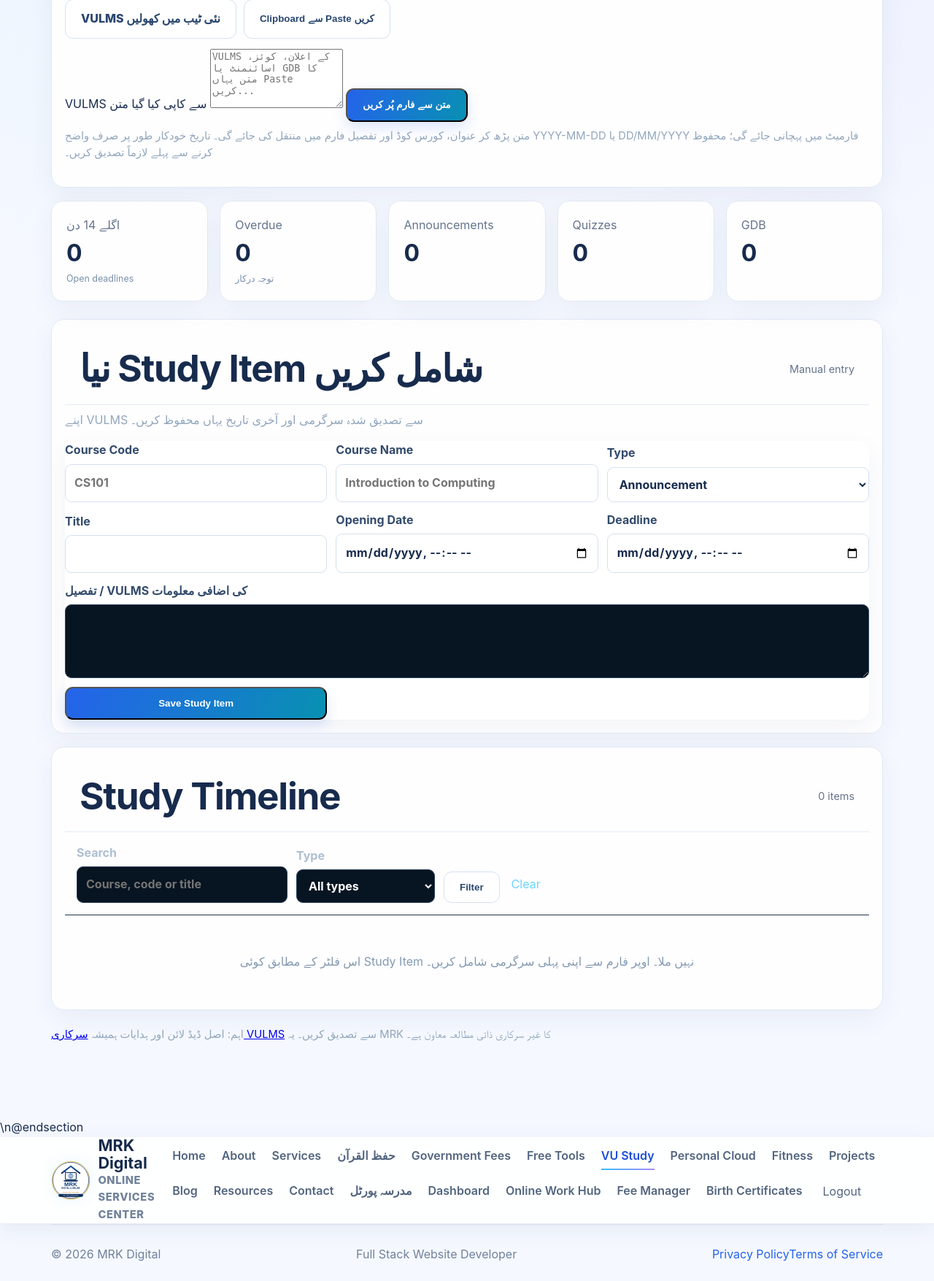
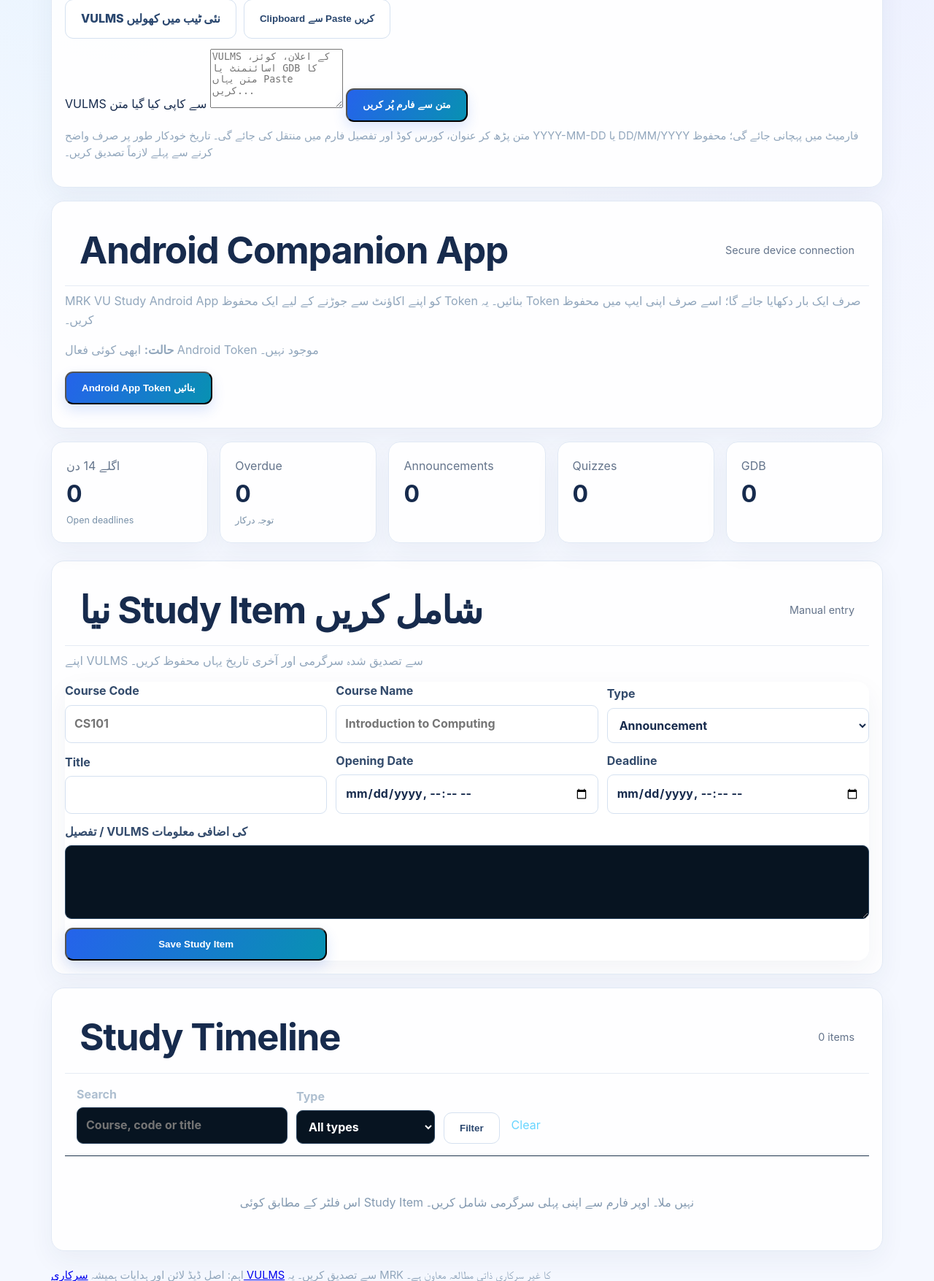
Before and after one commit to Meelad5815/MRK-Laravel-Portal, a Laravel app: page /vu-study in a window 1280 px wide. Shown: the part 870-2625 px from the top of the page at 73% size. Before the commit the page ends 2598 px from the top, so only its background shows below. Run offline with Laravel 12, Linux system fonts and the light colour scheme; the visitor is signed in with stand-in values (Sample User, id 1); data that the repository does not hold is empty; style sheets or scripts are compiled from the project's sources.

Commit message:
Add secure Android companion token setup to VU dashboard

```diff
--- a/resources/views/vu-study/index.blade.php
+++ b/resources/views/vu-study/index.blade.php
@@ -27,6 +27,33 @@
 </label>
 <button class="button primary" type="button" id="vu-parse-pasted-text">متن سے فارم پُر کریں</button>
 <p class="vu-install-hint" id="vu-import-feedback" aria-live="polite">متن پڑھ کر عنوان، کورس کوڈ اور تفصیل فارم میں منتقل کی جائے گی۔ تاریخ خودکار طور پر صرف واضح YYYY-MM-DD یا DD/MM/YYYY فارمیٹ میں پہچانی جائے گی؛ محفوظ کرنے سے پہلے لازماً تصدیق کریں۔</p>
+</div>
+<div class="table-card vu-form-card">
+<div class="table-head"><h2>Android Companion App</h2><span>Secure device connection</span></div>
+<p>MRK VU Study Android App کو اپنے اکاؤنٹ سے جوڑنے کے لیے ایک محفوظ Token بنائیں۔ یہ Token صرف ایک بار دکھایا جائے گا؛ اسے صرف اپنی ایپ میں محفوظ کریں۔</p>
+@if(session('companion_token_once'))
+<label class="vu-wide">آپ کا نیا Companion Token — ابھی Copy کریں
+<textarea id="mrk-companion-token" rows="3" readonly>{{ session('companion_token_once') }}</textarea>
+</label>
+<button class="button secondary" type="button" id="mrk-copy-companion-token">Token Copy کریں</button>
+<p class="vu-install-hint">حفاظت کے لیے یہ مکمل Token دوبارہ نہیں دکھایا جائے گا۔ اگر گم ہو جائے تو نیا Token بنائیں؛ پرانا خود بخود بند ہو جائے گا۔</p>
+@endif
+@if($hasActiveCompanionToken)
+<p><strong>حالت:</strong> اس اکاؤنٹ کے لیے ایک فعال Android Companion Token موجود ہے۔ نیا Token بنانے سے پرانا بند ہو جائے گا۔</p>
+@else
+<p><strong>حالت:</strong> ابھی کوئی فعال Android Token موجود نہیں۔</p>
+@endif
+<form method="POST" action="{{ route('vu-study.companion-token.create') }}" class="vu-token-actions">
+@csrf
+<button class="button primary" type="submit">{{ $hasActiveCompanionToken ? 'نیا Token بنائیں' : 'Android App Token بنائیں' }}</button>
+</form>
+@if($hasActiveCompanionToken)
+<form method="POST" action="{{ route('vu-study.companion-token.revoke') }}" class="vu-token-actions">
+@csrf
+@method('DELETE')
+<button class="button secondary" type="submit">Android App کا Token بند کریں</button>
+</form>
+@endif
 </div>
 <div class="stats vu-stats">
 <div><span>اگلے 14 دن</span><strong>{{ $stats['upcoming'] }}</strong><small>Open deadlines</small></div>
@@ -80,6 +107,20 @@
 
 <script>
 document.addEventListener('DOMContentLoaded', function () {
+    const companionCopyButton = document.getElementById('mrk-copy-companion-token');
+    companionCopyButton?.addEventListener('click', async function () {
+        const tokenField = document.getElementById('mrk-companion-token');
+        if (!tokenField) return;
+        try {
+            await navigator.clipboard.writeText(tokenField.value);
+            companionCopyButton.textContent = 'Token Copy ہو گیا';
+        } catch (error) {
+            tokenField.focus();
+            tokenField.select();
+            feedback?.textContent = 'Token منتخب ہو گیا ہے؛ Copy منتخب کریں۔';
+        }
+    });
+
     const pasteBox = document.getElementById('vu-pasted-text');
     const feedback = document.getElementById('vu-import-feedback');
     const pasteButton = document.getElementById('vu-fill-from-clipboard');
```
